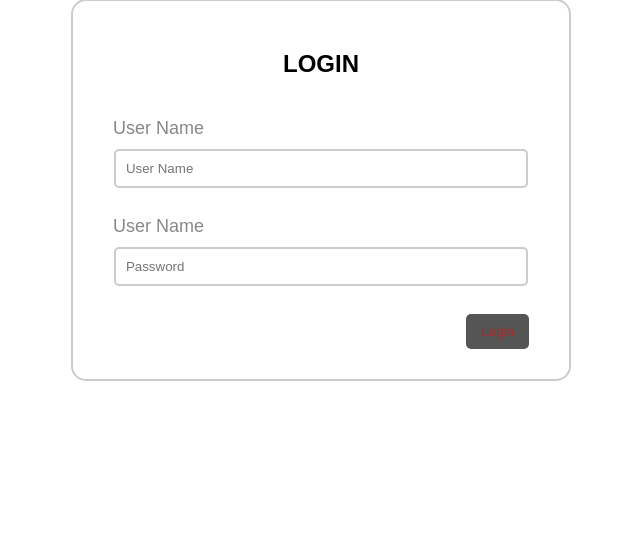
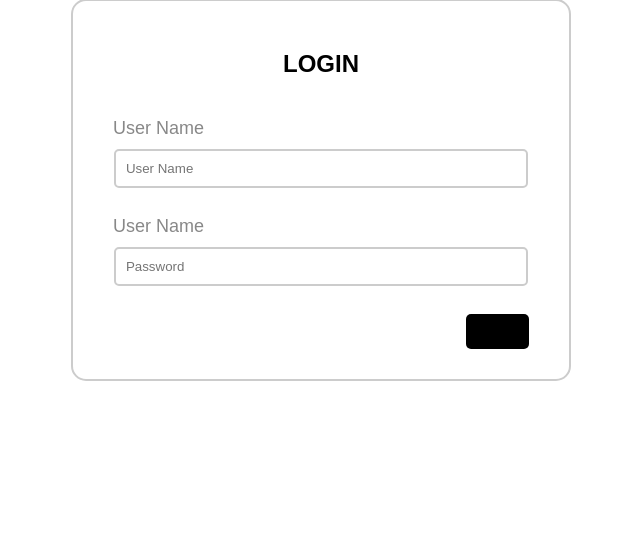
Before and after one commit to Souhail0676/phptp, a PHP site: page / in a window 1280 px wide. Shown: the part 218-766 px from the top of the page, without its empty margins (319-959 px from the left). Run offline with PHP 8.4, Linux system fonts and the light colour scheme.

Commit message:
Update style.css

```diff
--- a/style.css
+++ b/style.css
@@ -16,7 +16,7 @@ form {
 	width: 500px;
 	border: 2px solid #ccc;
 	padding: 30px;
-	background: #fff;
+	background: #ffffff;
 	border-radius: 15px;
 }
 
@@ -41,9 +41,9 @@ label {
 
 button {
 	float: right;
-	background: #555;
+	background: #000000;
 	padding: 10px 15px;
-	color: #af2828;
+	color: #fffff;
 	border-radius: 5px;
 	margin-right: 10px;
 	border: none;
```
